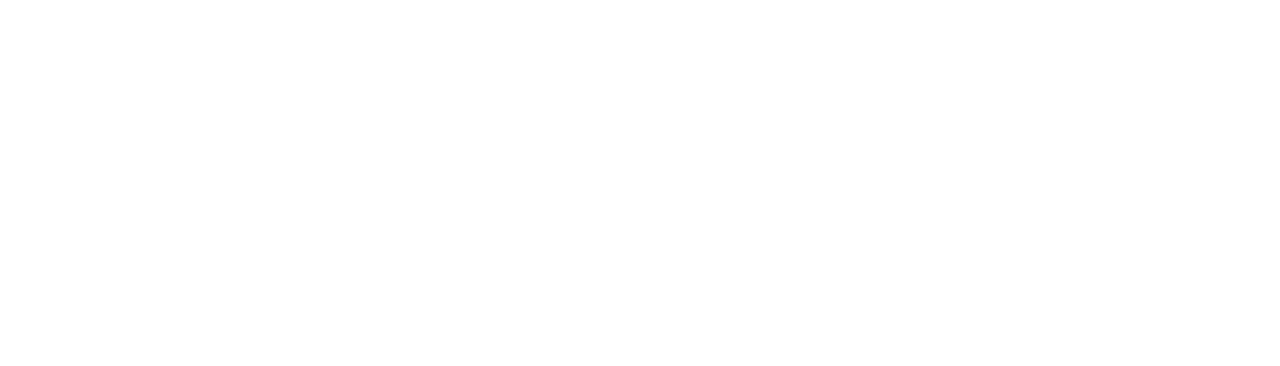
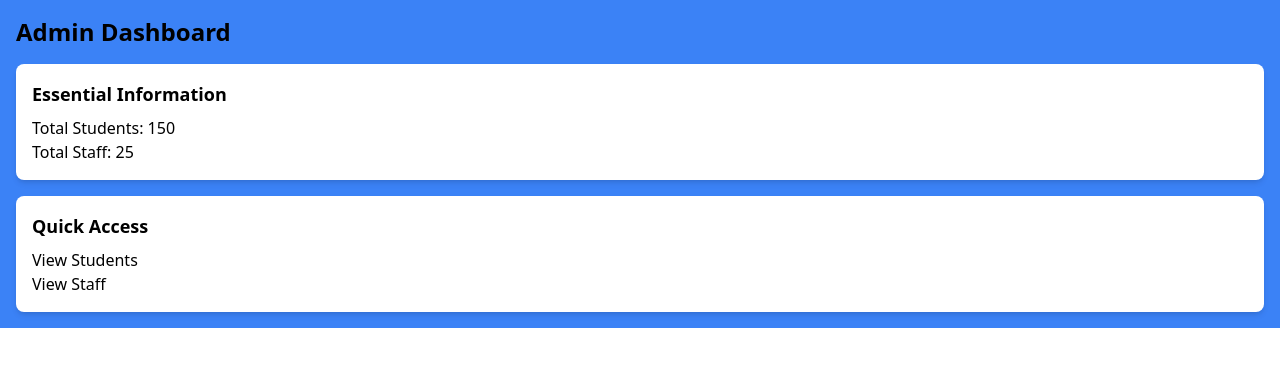
Before and after one commit to Adegbite-Joshua/HopeAcademy, a React (Vite) app: page /admin/dashboard in a window 1280 px wide. Before the commit this address had no page. Shown: the top 366 px of the page. Built offline with nearby package versions, Linux system fonts and the light colour scheme.

Commit message:
Restructuring the web route

```diff
--- /dev/null
+++ b/pages/AdminDashboard.jsx
@@ -0,0 +1,45 @@
+import React, { useState, useEffect } from 'react';
+
+function AdminDashboard() {
+    const [studentCount, setStudentCount] = useState(0);
+    const [staffCount, setStaffCount] = useState(0);
+
+    useEffect(() => {
+        // Simulate fetching data from an API
+        // Replace this with actual data fetching
+        setTimeout(() => {
+            setStudentCount(150); // Set the number of students
+            setStaffCount(25);    // Set the number of staff
+        }, 1000);
+    }, []);
+
+    return (
+        <div className="bg-blue-500 p-4">
+            <h1 className="text-2xl font-semibold">Admin Dashboard</h1>
+            <div className="mt-4">
+                <div className="bg-white p-4 rounded-lg shadow-md">
+                    <h2 className="text-lg font-semibold mb-2">Essential Information</h2>
+                    <div>
+                        <p>Total Students: {studentCount}</p>
+                        <p>Total Staff: {staffCount}</p>
+                    </div>
+                </div>
+            </div>
+            <div className="mt-4">
+                <div className="bg-white p-4 rounded-lg shadow-md">
+                    <h2 className="text-lg font-semibold mb-2">Quick Access</h2>
+                    <ul>
+                        <li>
+                            <a href="/students">View Students</a>
+                        </li>
+                        <li>
+                            <a href="/staff">View Staff</a>
+                        </li>
+                    </ul>
+                </div>
+            </div>
+        </div>
+    );
+}
+
+export default AdminDashboard;
--- /dev/null
+++ b/pages/StaffForgottenPassword.jsx
@@ -0,0 +1,11 @@
+import React from 'react'
+
+const StaffForgottenPassword = () => {
+  return (
+    <>
+
+    </>
+  )
+}
+
+export default StaffForgottenPassword
--- a/src/App.jsx
+++ b/src/App.jsx
@@ -17,6 +17,8 @@ import ScheduleClass from './Components/Class/StudentClass';
 import EntranceTest from './Components/EntranceTest/EntranceTest';
 import TestPage from './Components/EntranceTest/TestPage';
 import TestInstructions from './Components/EntranceTest/TestInstructions';
+import AdminDashboard from '../pages/AdminDashboard'
+import StaffForgottenPassword from '../pages/StaffForgottenPassword';
 
 
 
@@ -39,23 +41,28 @@ function App() {
         <Routes>
           <Route path='/' element={<LandingPage/>}/>
           <Route path="/home" to="/"/>
-          <Route path='/dashboard' element={<StaffDashboard/>}/>
-          <Route path='/signin' element={<StaffLogin/>}/>
-          <Route path='/signup' element={<StaffSignUp/>}/>
-          <Route path='/inbox' element={<StaffMessage/>}/>
-          <Route path='/inbox/:email' element={<StaffMessage/>}/>
-          <Route path='/student' element={<Student/>}/>
-          <Route path='/student/:email' element={<Student/>}/>
-          <Route path='/submit' element={<StaffSubmit/>}/>
-          <Route path='/uploadfile' element={<StaffFile/>}/>
-          <Route path='/setting' element={<StaffSetting/>}/>
-          <Route path='/class' element={<ScheduleClass/>}/>
+          <Route path='/staff/'>
+            <Route path='dashboard' element={<StaffDashboard/>}/>
+            <Route path='signin' element={<StaffLogin/>}/>
+            <Route path='signup' element={<StaffSignUp/>}/>
+            <Route path='inbox' element={<StaffMessage/>}/>
+            <Route path='inbox/:email' element={<StaffMessage/>}/>
+            <Route path='student' element={<Student/>}/>
+            <Route path='student/:email' element={<Student/>}/>
+            <Route path='submit' element={<StaffSubmit/>}/>
+            <Route path='uploadfile' element={<StaffFile/>}/>
+            <Route path='setting' element={<StaffSetting/>}/>
+            <Route path='class' element={<ScheduleClass/>}/>
+            <Route path='forgottenpassword/:token' element={<StaffForgottenPassword/>} />
+            <Route path='forgottenpassword' element={<StaffForgottenPassword/>} />
+          </Route>
           <Route path='/entrance_test/'>
             <Route path='instructions' element={<TestInstructions/>}/>
             <Route path='test' element={<TestPage/>}/>
             <Route path='' element={<EntranceTest/>}/>
-
-
+          </Route>
+          <Route path='/admin/'>
+            <Route path='dashboard' element={<AdminDashboard/>} />
           </Route>
         </Routes>
     </>
--- /dev/null
+++ b/src/Components/StaffForgottenPassword/ResetPasswordForm.jsx
@@ -0,0 +1,59 @@
+import React, { useState } from 'react';
+import axios from 'axios'
+
+
+const ResetPasswordForm = () => {
+  const [email, setEmail] = useState('');
+  const [studentClass, setstudentClass] = useState('');
+
+  const handleSubmit = (e) => {
+    e.preventDefault();
+    axios.post('http://localhost:7777/student/send_password_link', {email, studentClass})
+    .then((res)=>{
+      console.log(res)
+      if(res.status==200){
+        alert('Email sent')
+        setEmail('')
+        setstudentClass('')
+      } else if(res.status==403){
+        alert('Invalid Student Information')
+      }
+    })
+    .catch((error)=>{
+      console.log(error)
+    })
+
+};
+
+  return (
+    <form onSubmit={handleSubmit}>
+        <p>Are you sure you want to proceed without entering your password? A reset email will be sent to your registered email address.</p>
+      <div className="form-group">
+        <label htmlFor="clas">Class</label>
+        <select onChange={(e)=>setstudentClass(e.target.value)} required className='form-control my-2'>
+          <option value={0} selected>JSS1</option>
+          <option value={1}>JSS2</option>
+          <option value={2}>JSS3</option>
+          <option value={3}>SSS1</option>
+          <option value={4}>SSS2</option>
+          <option value={5}>SSS3</option>
+        </select>
+        <label htmlFor="email">Email address:</label>
+        <input
+          type="email"
+          className="form-control"
+          id="email"
+          placeholder="Enter your email"
+          value={email}
+          onChange={(e) => setEmail(e.target.value)}
+          required
+        />
+      </div>
+      <button type="submit" className="btn btn-primary my-2">
+        Reset Password
+      </button>
+    </form>
+  );
+};
+
+export default ResetPasswordForm;
--- /dev/null
+++ b/src/Components/StaffForgottenPassword/SendPasswordLink.jsx
@@ -0,0 +1,17 @@
+import React from 'react';
+import ResetPasswordForm from './ResetPasswordForm';
+
+
+const SendPasswordLink = () => {
+  return (
+    <>
+        <div className="">
+        <h2>Forgot Password</h2>
+        <p>Enter your email address to reset your password.</p>
+        <ResetPasswordForm />
+        </div>
+    </>
+  )
+}
+
+export default SendPasswordLink
```
